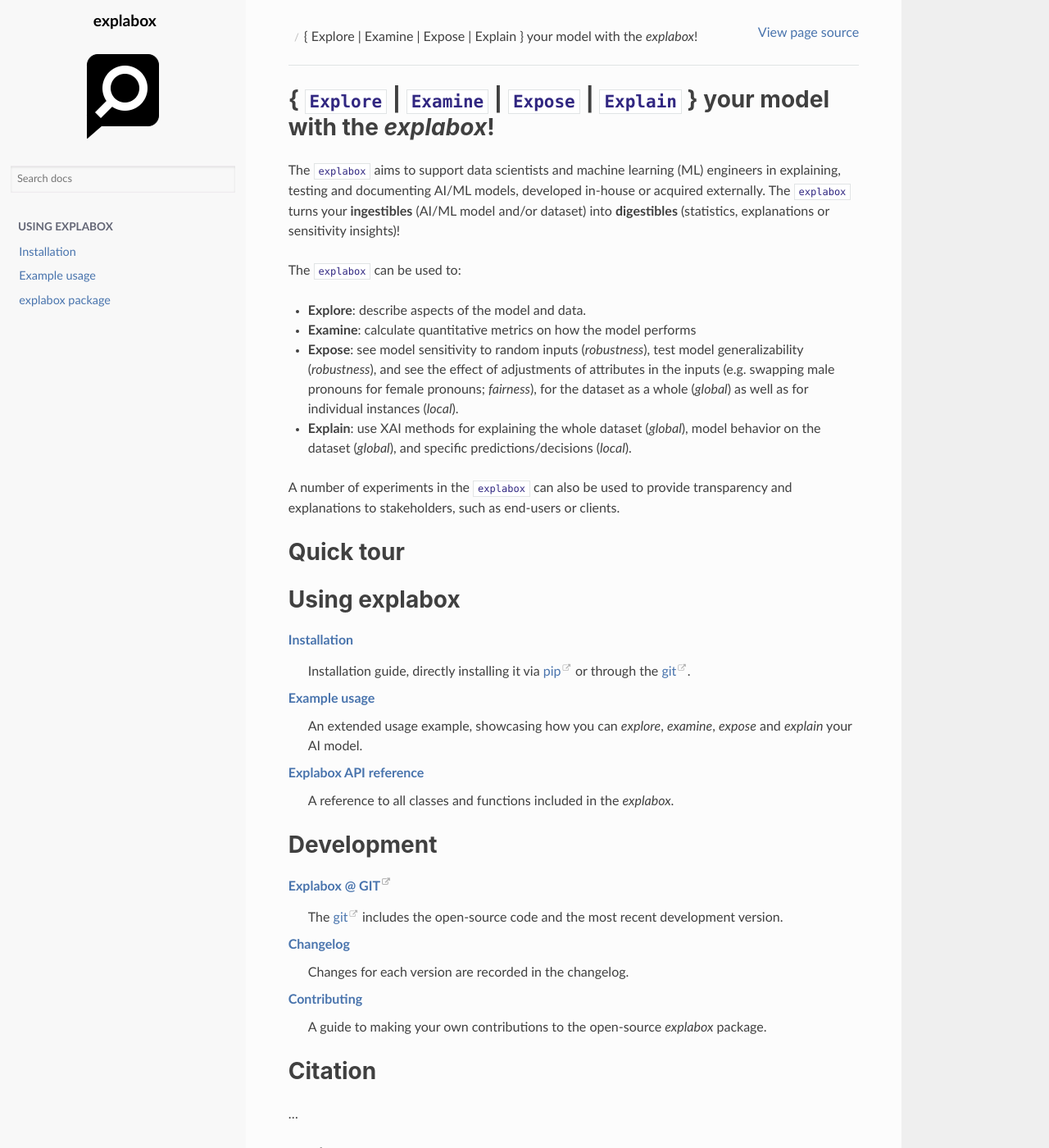
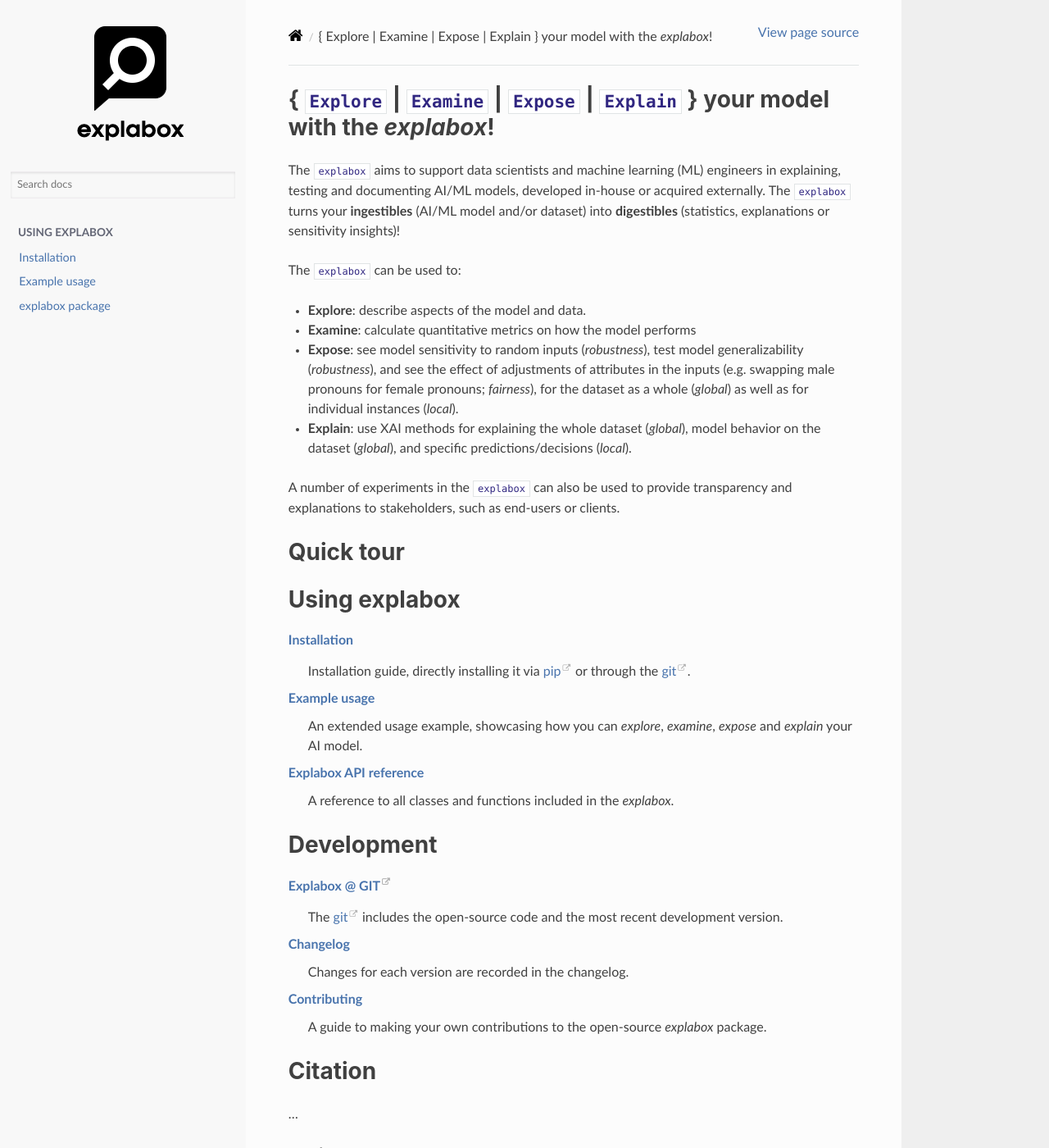
Before and after one commit to MarcelRobeer/explabox, a Sphinx documentation site: the page built from docs/source/index.rst, in a window 1280 px wide and 1400 px high. Shown: the whole window at 82% size. Built offline with Sphinx 7.4.7 and the Read the Docs theme 2.0.0, drawn with Linux system fonts in a browser that asks for light colours.

Commit message:
New logo

```diff
--- a/docs/source/_static/custom.css
+++ b/docs/source/_static/custom.css
@@ -76,7 +76,3 @@ html.writer-html5 .rst-content dl[class]:not(.option-list):not(.field-list):not(
 .btn {
     border: none;
 }
-
-.fa-home:before, .icon-home:before {
-    content: "";
-}
--- a/docs/source/conf.py
+++ b/docs/source/conf.py
@@ -50,11 +50,12 @@ exclude_patterns = []
 # a list of builtin themes.
 #
 html_theme = 'sphinx_rtd_theme'
-html_logo = '_static/explabox-logo.png'
+html_logo = '_static/explabox-logo-text.png'
 html_theme_options = {
     'include_hidden': True,
     'display_version': True,
     'style_external_links': True,
+    'logo_only': True,
     'gitlab_url': 'https://git.science.uu.nl/m.j.robeer/explabox',
 }
 
```
Also changed, not shown: docs/source/_static/explabox-logo-text.png (added), docs/source/_static/explabox-logo.png (deleted), img/explabox-logo-text.png (added), 1 other file.
